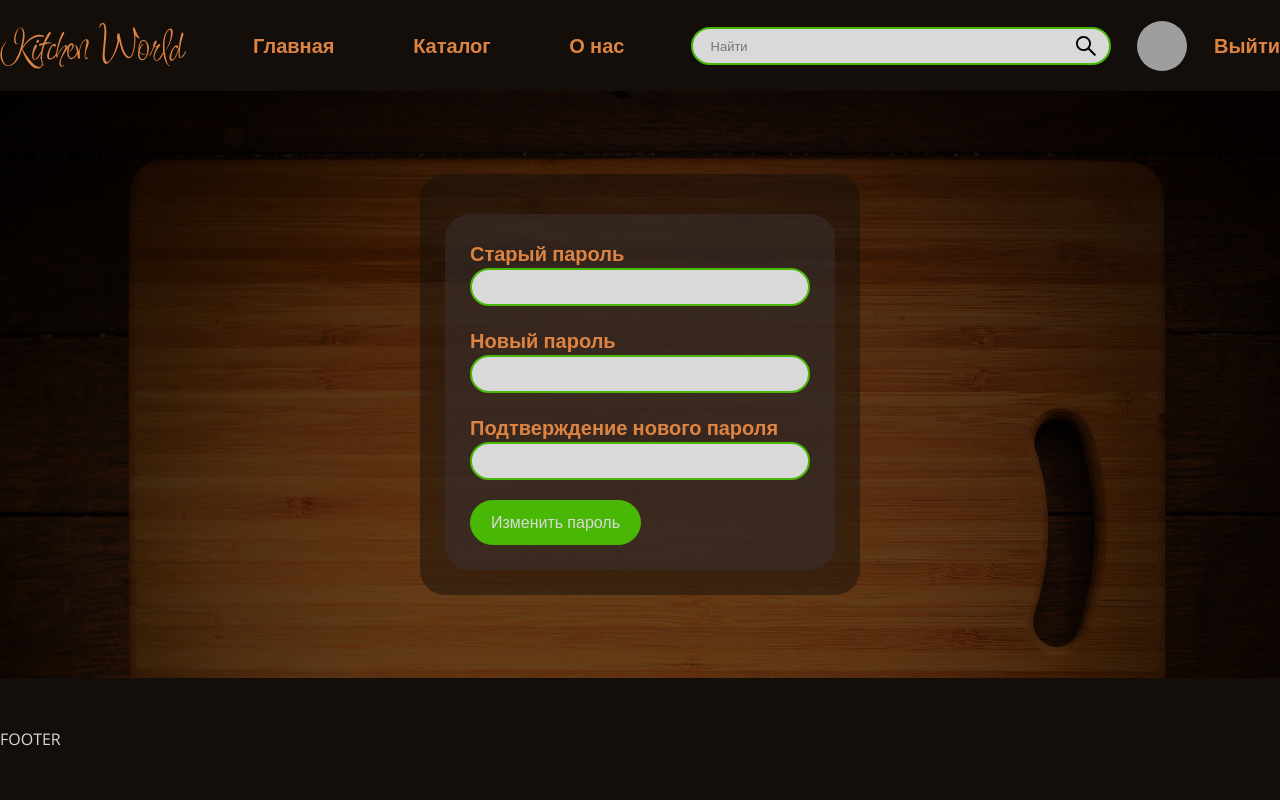
After one commit to Svjatoslav-so/KitchenWorld, a Django app: page /change-password/ in a window 1280 px wide. The commit adds this page. Run offline with Django 4.2, Linux system fonts and the light colour scheme; a user stored in the database is signed in; data comes from the database, SQL or seed files in the repository; grey boxes are pictures that could not be loaded.

Commit message:
Реализована возможность смены пароля

```diff
--- a/kitchen_world/main/forms.py
+++ b/kitchen_world/main/forms.py
@@ -1,4 +1,4 @@
-from django.contrib.auth.forms import UserCreationForm, AuthenticationForm
+from django.contrib.auth.forms import UserCreationForm, AuthenticationForm, PasswordChangeForm
 from django.contrib.auth.models import User
 from django.forms import CharField, Textarea, Form, EmailField, ImageField
 
@@ -25,6 +25,13 @@ class LoginUserForm(AuthenticationForm):
             f.widget.attrs.update({'class': 'login-form__input input'})
         self.fields['username'].label = "Логин"
         self.fields['password'].label = "Пароль"
+
+
+class ChangeUserPasswordForm(PasswordChangeForm):
+    def __init__(self, *args, **kwargs):
+        super().__init__(*args, **kwargs)
+        for f in self.fields.values():
+            f.widget.attrs.update({'class': 'login-form__input input'})
 
 
 class EditProfileForm(Form):
--- a/kitchen_world/main/static/main/css/style.css
+++ b/kitchen_world/main/static/main/css/style.css
@@ -261,6 +261,12 @@ p, span {
 }
 .login-form__errors{
     color: red;
+}
+
+.content-vertical-center{
+    display: flex;
+    flex-direction: column;
+    justify-content: center;
 }
 
 .btn-wrapper {
--- /dev/null
+++ b/kitchen_world/main/templates/main/change-password.html
@@ -0,0 +1,43 @@
+{% extends "main/base_generic.html" %}
+
+{% load static %}
+
+{% block title %} <title>Изменение пароля | Kitchen World</title> {% endblock %}
+
+{% block extends_header %}
+<!--== Start Header ==-->
+<header class="header content-vertical-center" id="header">
+    <div class="container">
+
+        <!--== Start Welcome ==-->
+        <div class="container">
+
+            <form class=" login-form" method="post">
+                {% csrf_token %}
+                <div class="login-form__inner">
+                    <div class="login-form__errors">{{ form.non_field_errors }}</div>
+                    {% for field in form %}
+                        {% if field.errors %}
+                        <ul>
+                            {% for error in field.errors %}
+                            <li class="login-form__errors">{{ error|escape }}</li>
+                            {% endfor %}
+                        </ul>
+                        {% endif %}
+                        <label class="login-form__title" for="{{ field.id_for_label }}">{{ field.label }}</label>
+                        {{ field }}
+
+                    {% endfor %}
+
+                    <div class="btn-wrapper">
+                        <button class="btn submit active" type="submit">Изменить пароль</button>
+                    </div>
+                </div>
+            </form>
+        </div>
+        <!--== End Welcome ==-->
+
+    </div>
+</header>
+<!--== End Header ==-->
+{% endblock %}
--- a/kitchen_world/main/templates/main/edit_profile.html
+++ b/kitchen_world/main/templates/main/edit_profile.html
@@ -33,7 +33,7 @@
                 {% endfor %}
 
                 <div class="btns-wrapper">
-                    <button type="button" class="btn">Изменить пароль</button>
+                    <a href="{% url 'change_password' %}" class="btn">Изменить пароль</a>
                     <button type="submit" class="btn active">Сохранить</button>
                 </div>
             </form>
--- a/kitchen_world/main/urls.py
+++ b/kitchen_world/main/urls.py
@@ -7,6 +7,8 @@ urlpatterns = [
     path('login/', LoginUser.as_view(), name="login"),
     path('logout/', views.logout_user, name="logout"),
     path('registration/', views.registration, name="registration"),
+    path('change-password/', views.ChangeUserPassword.as_view(),
+         name="change_password"),
     path('profile/<slug:author_slug>', views.profile, name="profile"),
     path('edit_profile/', views.edit_profile, name="edit_profile"),
     path('catalogue/', views.catalog, name="catalogue"),
--- a/kitchen_world/main/views.py
+++ b/kitchen_world/main/views.py
@@ -1,7 +1,7 @@
 from django.contrib.auth import logout, login
 from django.contrib.auth.decorators import login_required
 from django.contrib.auth.models import User
-from django.contrib.auth.views import LoginView
+from django.contrib.auth.views import LoginView, PasswordChangeView
 from django.core.exceptions import ObjectDoesNotExist
 from django.db.models import Max, Q, F
 from django.http import HttpResponse
@@ -11,7 +11,7 @@ from django.shortcuts import render, redirect, get_object_or_404
 from django.urls import reverse_lazy
 from django.utils.text import slugify as django_slugify
 
-from .forms import RegistrationUserForm, LoginUserForm, EditProfileForm
+from .forms import RegistrationUserForm, LoginUserForm, EditProfileForm, ChangeUserPasswordForm
 from .models import Recipe, RecipePhoto, Category, Author, RecipeComment, LikedRecipe, Product, ProductType
 
 alphabet = {'а': 'a', 'б': 'b', 'в': 'v', 'г': 'g', 'д': 'd', 'е': 'e', 'ё': 'yo', 'ж': 'zh', 'з': 'z', 'и': 'i',
@@ -66,6 +66,14 @@ class LoginUser(LoginView):
 
     # def get_success_url(self):
     #     return reverse_lazy('home')
+
+
+class ChangeUserPassword(PasswordChangeView):
+    form_class = ChangeUserPasswordForm
+    template_name = 'main/change-password.html'
+
+    def get_success_url(self):
+        return reverse_lazy('my_recipes')
 
 
 def registration(request):
```
